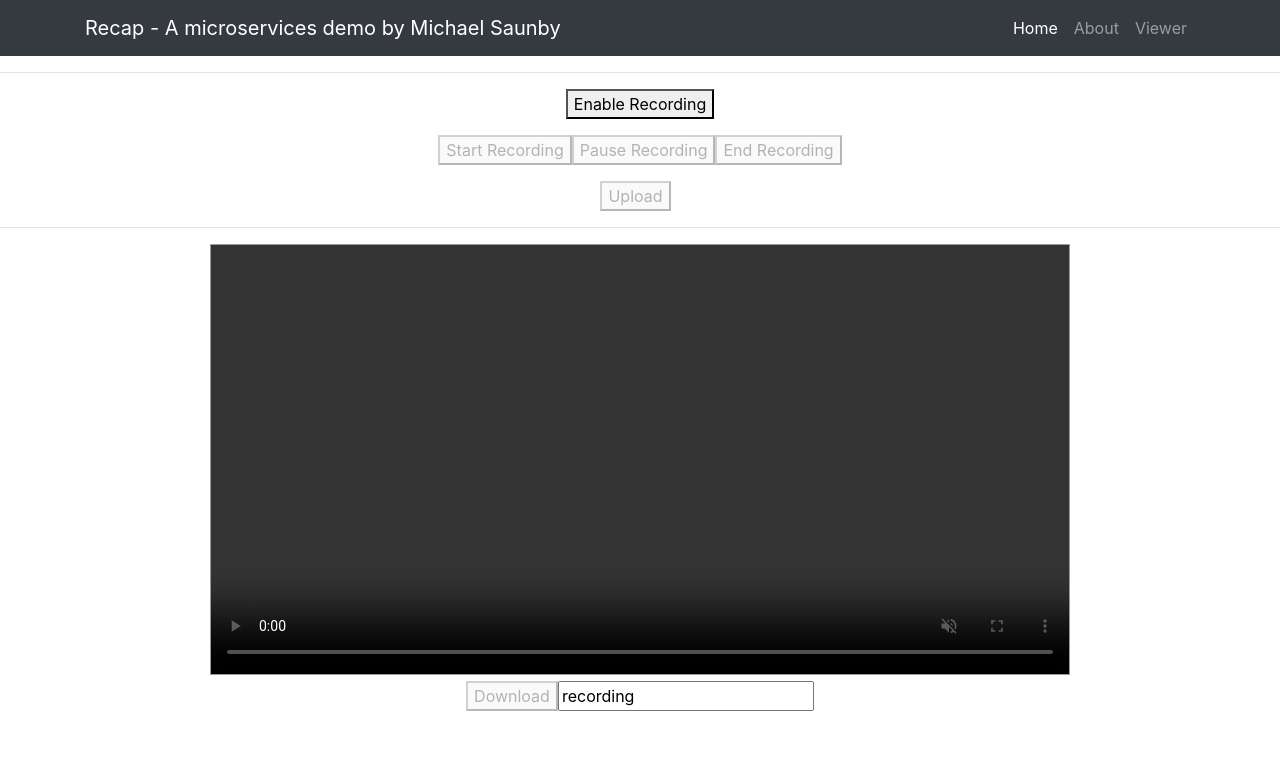
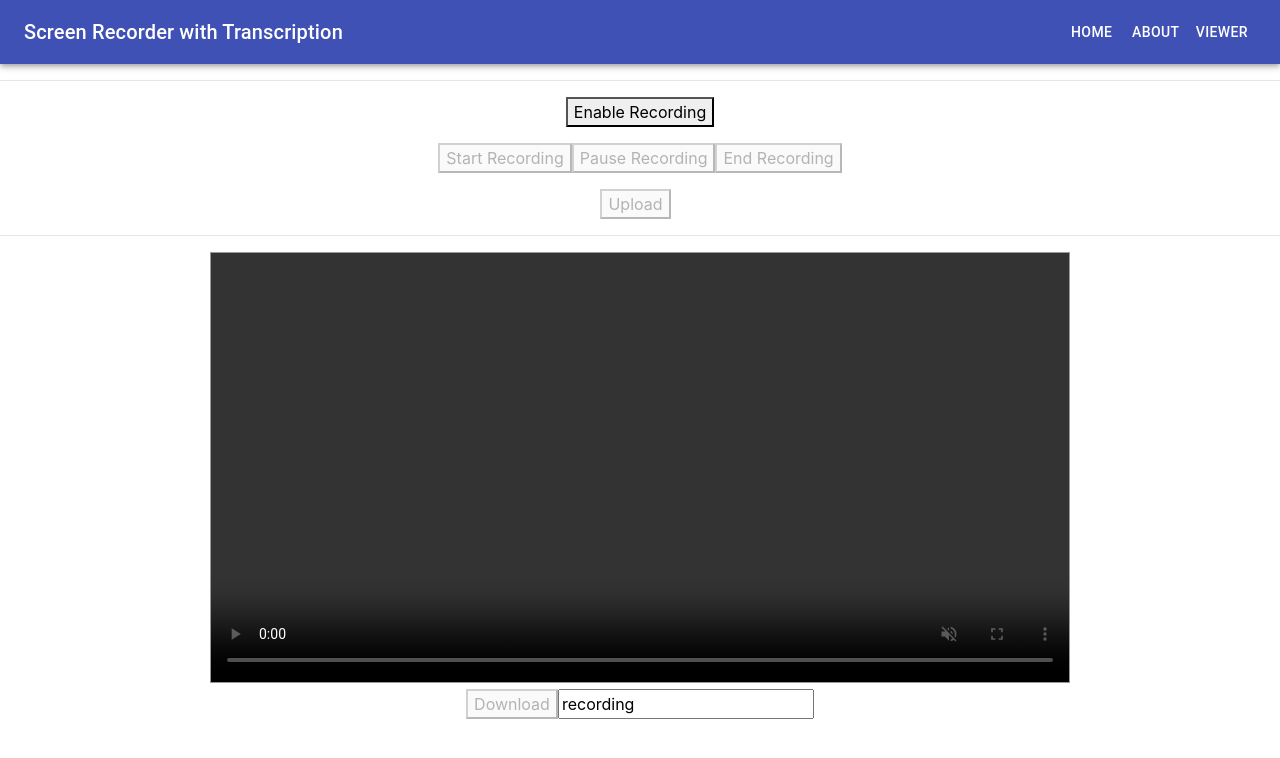
Before and after one commit to mrmko/msa-recap-react-ui, a React (Create React App) app: page / in a window 1280 px wide. Shown: the top 758 px of the page. Built offline with nearby package versions, Linux system fonts and the light colour scheme.

Commit message:
replace nav with material ui #3

```diff
--- a/package.json
+++ b/package.json
@@ -5,6 +5,7 @@
   "dependencies": {
     "@azure/storage-blob": "^12.2.0-preview.1",
     "@google-cloud/storage": "^5.5.0",
+    "@material-ui/core": "^4.11.0",
     "@types/jest": "^24.0.0",
     "@types/node": "^12.0.0",
     "@types/react": "^16.9.0",
--- a/src/components/Navigation.tsx
+++ b/src/components/Navigation.tsx
@@ -1,59 +1,43 @@
+import { Button, Toolbar, Typography } from "@material-ui/core";
+import AppBar from "@material-ui/core/AppBar/AppBar";
 import React from "react";
-import { Link, withRouter } from "react-router-dom";
+import { Link, withRouter, useHistory } from "react-router-dom";
 
-function Navigation(props:any) {
+function Navigation(props: any) {
+  const history = useHistory();
   return (
     <div className="navigation">
-      <nav className="navbar navbar-expand-lg navbar-dark bg-dark">
-        <div className="container">
-          <Link className="navbar-brand" to="/">
-            Recap - A microservices demo by Michael Saunby
-          </Link>
-          <button
-            className="navbar-toggler"
-            type="button"
-            data-toggle="collapse"
-            data-target="#navbarResponsive"
-            aria-controls="navbarResponsive"
-            aria-expanded="false"
-            aria-label="Toggle navigation"
+      <AppBar position="static">
+        <Toolbar>
+          <Typography variant="h6" style={{ flexGrow: 1 }}>
+            Screen Recorder with Transcription
+          </Typography>
+          <Button
+            color="inherit"
+            onClick={() => {
+              history.push("/");
+            }}
           >
-            <span className="navbar-toggler-icon"></span>
-          </button>
-          <div className="collapse navbar-collapse" id="navbarResponsive">
-            <ul className="navbar-nav ml-auto">
-              <li
-                className={`nav-item  ${
-                  props.location.pathname === "/" ? "active" : ""
-                }`}
-              >
-                <Link className="nav-link" to="/">
-                  Home
-                  <span className="sr-only">(current)</span>
-                </Link>
-              </li>
-              <li
-                className={`nav-item  ${
-                  props.location.pathname === "/about" ? "active" : ""
-                }`}
-              >
-                <Link className="nav-link" to="/about">
-                  About
-                </Link>
-              </li>
-              <li
-                className={`nav-item  ${
-                  props.location.pathname === "/viewer" ? "active" : ""
-                }`}
-              >
-                <Link className="nav-link" to="/viewer">
-                  Viewer
-                </Link>
-              </li>
-            </ul>
-          </div>
-        </div>
-      </nav>
+            Home
+          </Button>
+          <Button
+            color="inherit"
+            onClick={() => {
+              history.push("/about");
+            }}
+          >
+            About
+          </Button>
+          <Button
+            color="inherit"
+            onClick={() => {
+              history.push("/viewer");
+            }}
+          >
+            Viewer
+          </Button>
+        </Toolbar>
+      </AppBar>
     </div>
   );
 }
```
Also changed, not shown: 1 other file (tests, documents, lock files or other folders).
